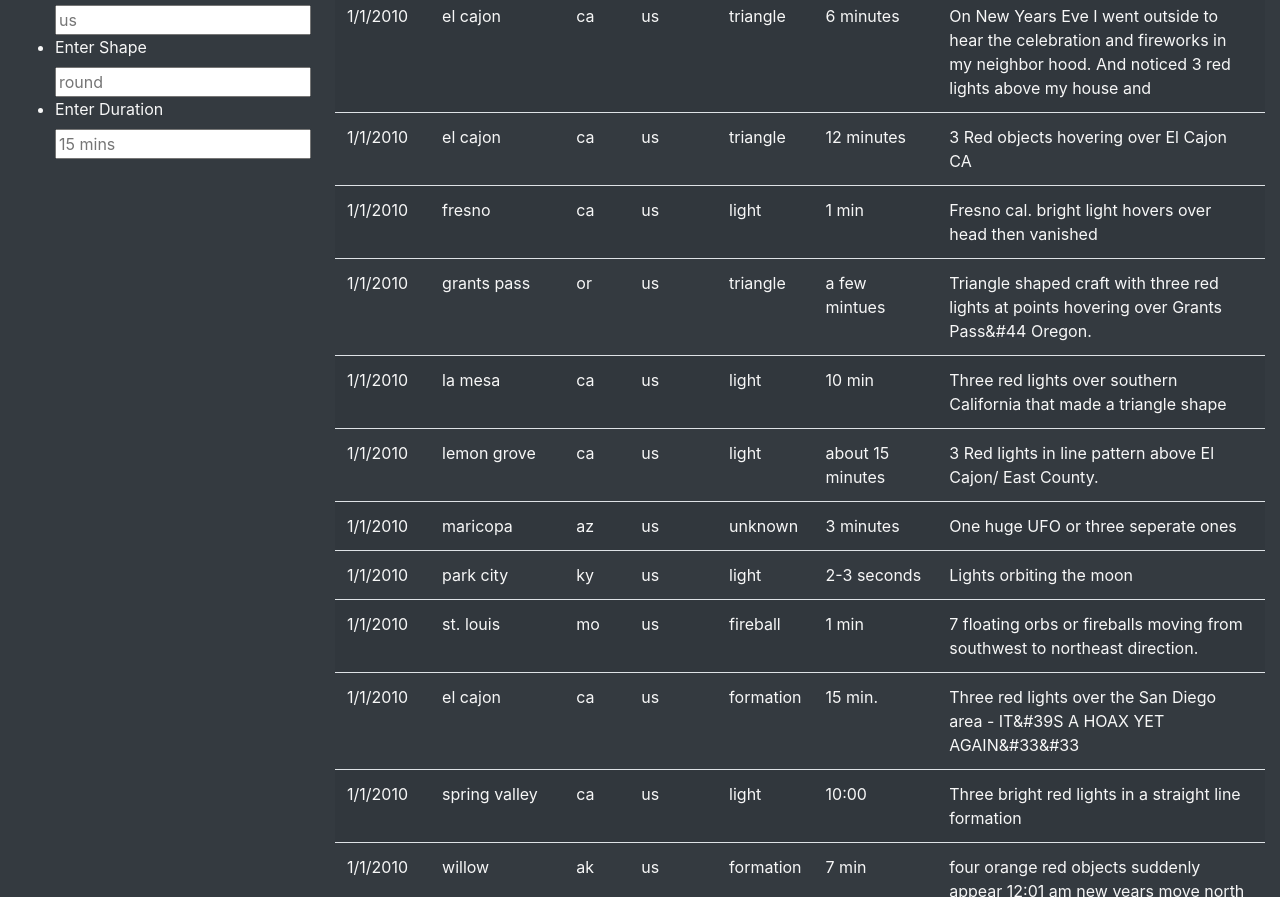
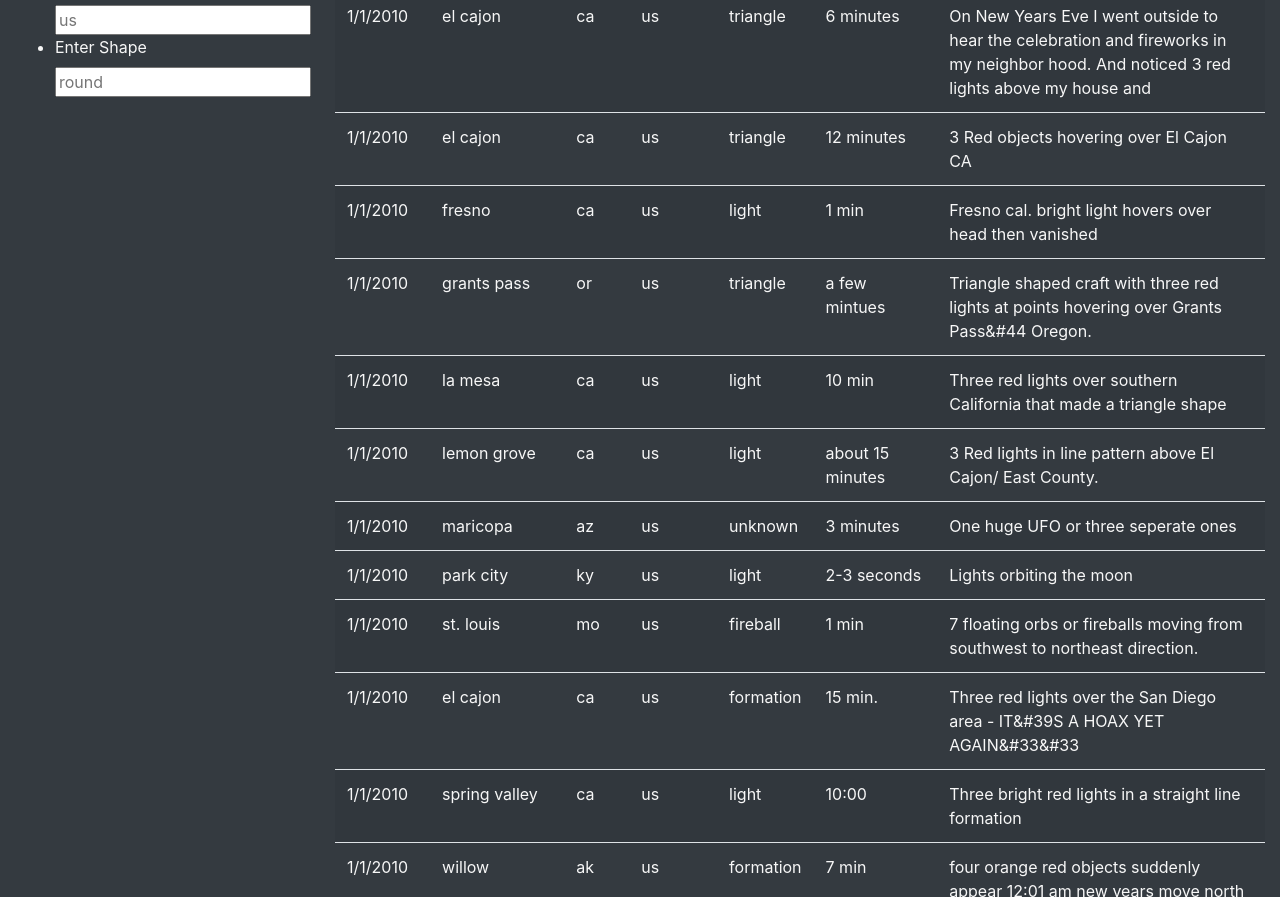
Before and after one commit to Gitatme123/UFOs, a plain HTML site: page index.html in a window 1280 px wide. Shown: the part 992-1889 px from the top of the page. Drawn offline with nearby package versions, Linux system fonts and the light colour scheme.

Commit message:
updating html file

```diff
--- a/index.html
+++ b/index.html
@@ -61,10 +61,10 @@
                       <label for="shape">Enter Shape</label>
                       <input type="text" placeholder="round" id="shape" />
                     </li>
-                    <li class_="list-group-item bg-dark">
+                    <!-- <li class_="list-group-item bg-dark">
                       <label for="duration">Enter Duration</label>
                       <input type="text" placeholder="15 mins" id="durationMinutes" />
-                    </li>
+                    </li> -->
                   </ul>
                  </form>
               </div>
```
